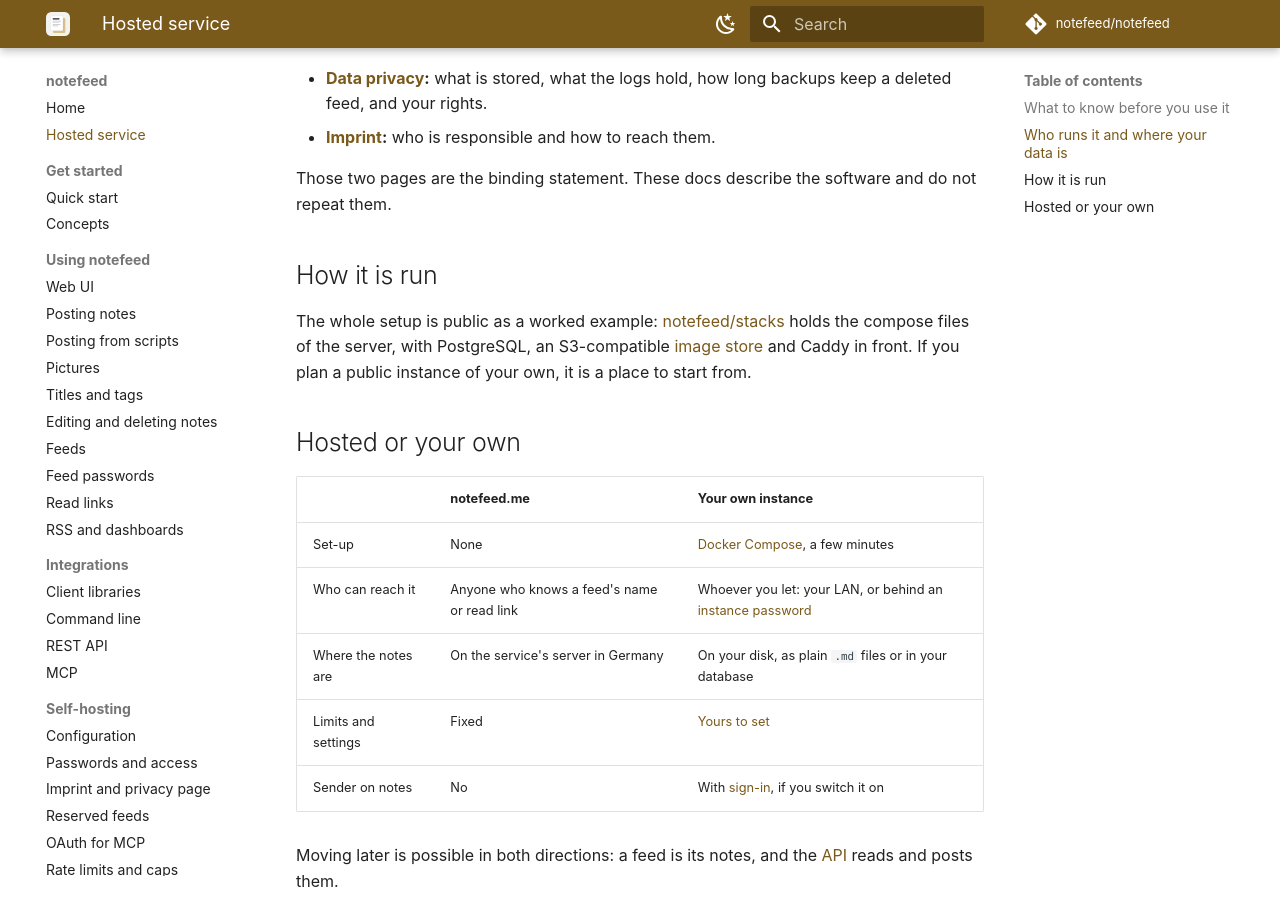
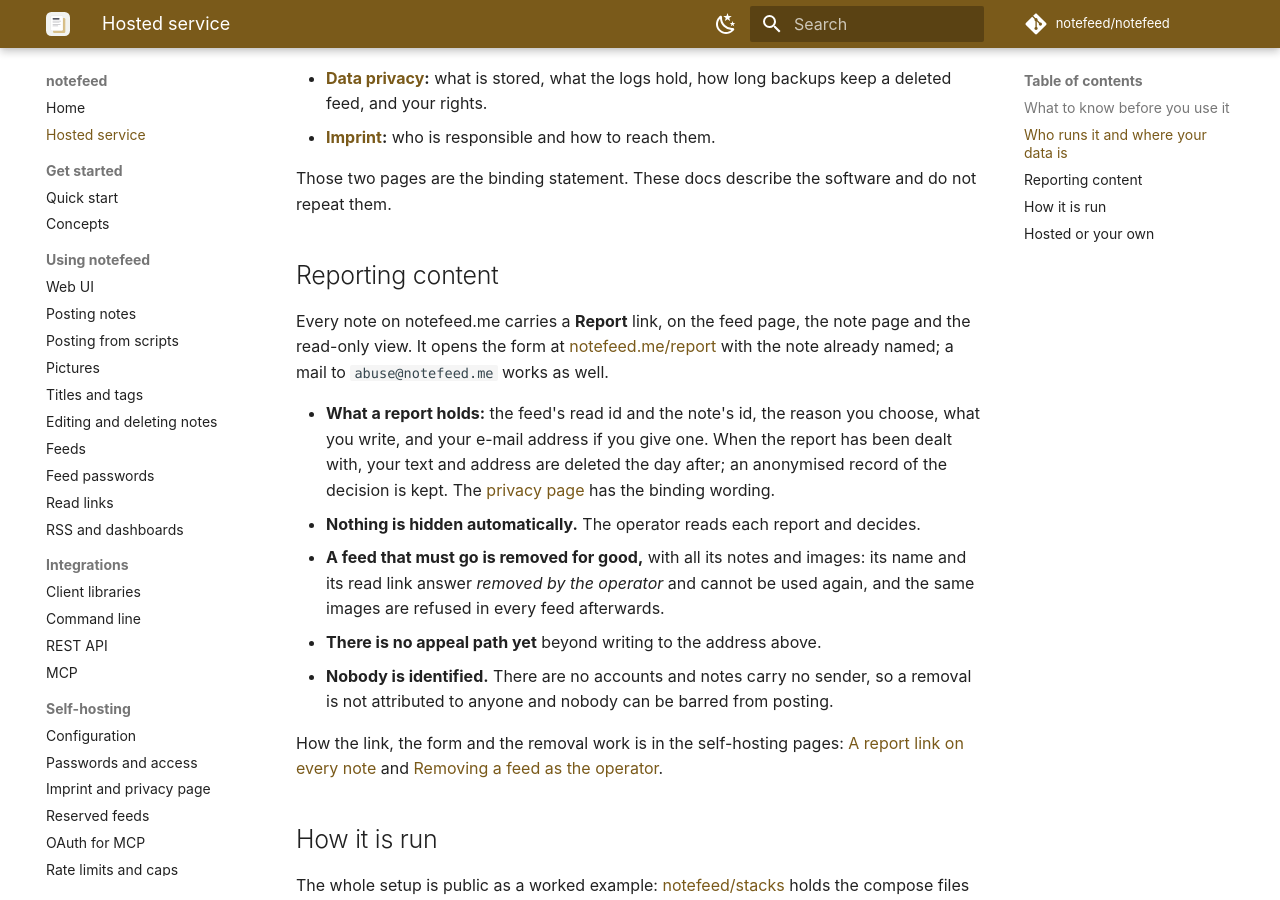
Before and after one commit to Marceltov/notefeed, an MkDocs documentation site: the page built from docs/hosted.md, in a window 1280 px wide and 900 px high, scrolled down 800 px. Built offline with MkDocs 1.6.1 and Material for MkDocs 9.7.7, drawn with Linux system fonts in a browser that asks for light colours; some web fonts are replaced; comment, search, counter and statistics services are not loaded.

Commit message:
NOTEFEED #160: the hosted service's docs say how to report content and what happens then
Co-Authored-By: Claude Opus 5.5 <noreply@anthropic.com>
Claude-Session: https://claude.ai/code/session_01MhVw4W4mbWGVkujRRt2iDr

```diff
--- a/docs/hosted.md
+++ b/docs/hosted.md
@@ -25,6 +25,18 @@ notefeed.me is run by the author of notefeed, in Germany, on a server in a Germa
 
 Those two pages are the binding statement. These docs describe the software and do not repeat them.
 
+## Reporting content
+
+Every note on notefeed.me carries a **Report** link, on the feed page, the note page and the read-only view. It opens the form at [notefeed.me/report](https://notefeed.me/report) with the note already named; a mail to `abuse@notefeed.me` works as well.
+
+- **What a report holds:** the feed's read id and the note's id, the reason you choose, what you write, and your e-mail address if you give one. When the report has been dealt with, your text and address are deleted the day after; an anonymised record of the decision is kept. The [privacy page](https://notefeed.me/privacy) has the binding wording.
+- **Nothing is hidden automatically.** The operator reads each report and decides.
+- **A feed that must go is removed for good,** with all its notes and images: its name and its read link answer *removed by the operator* and cannot be used again, and the same images are refused in every feed afterwards.
+- **There is no appeal path yet** beyond writing to the address above.
+- **Nobody is identified.** There are no accounts and notes carry no sender, so a removal is not attributed to anyone and nobody can be barred from posting.
+
+How the link, the form and the removal work is in the self-hosting pages: [A report link on every note](self-hosting/legal-pages.md#a-report-link-on-every-note) and [Removing a feed as the operator](self-hosting/deleting.md#removing-a-feed-as-the-operator).
+
 ## How it is run
 
 The whole setup is public as a worked example: [notefeed/stacks](https://github.com/notefeed/stacks) holds the compose files of the server, with PostgreSQL, an S3-compatible [image store](self-hosting/storage.md) and Caddy in front. If you plan a public instance of your own, it is a place to start from.
```
